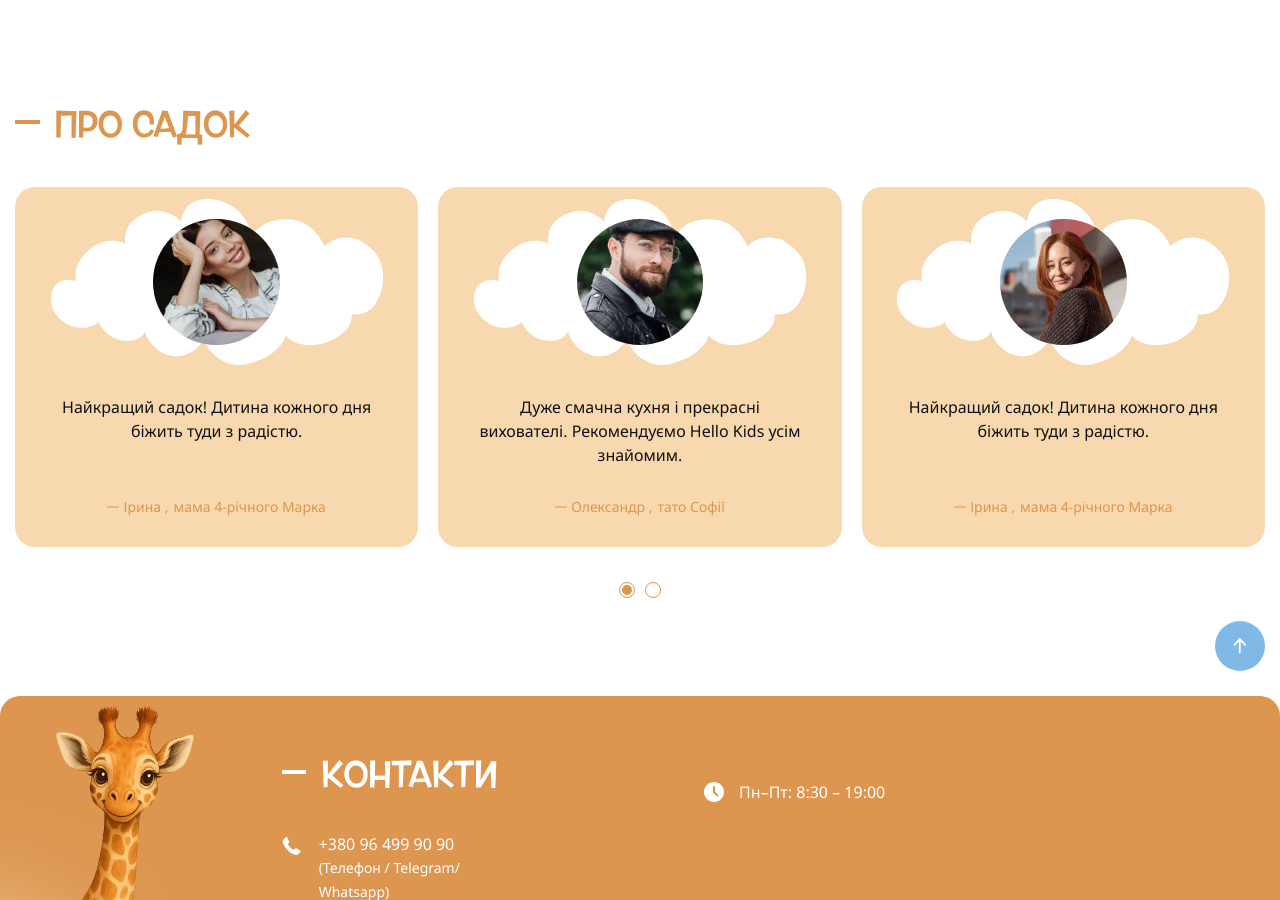
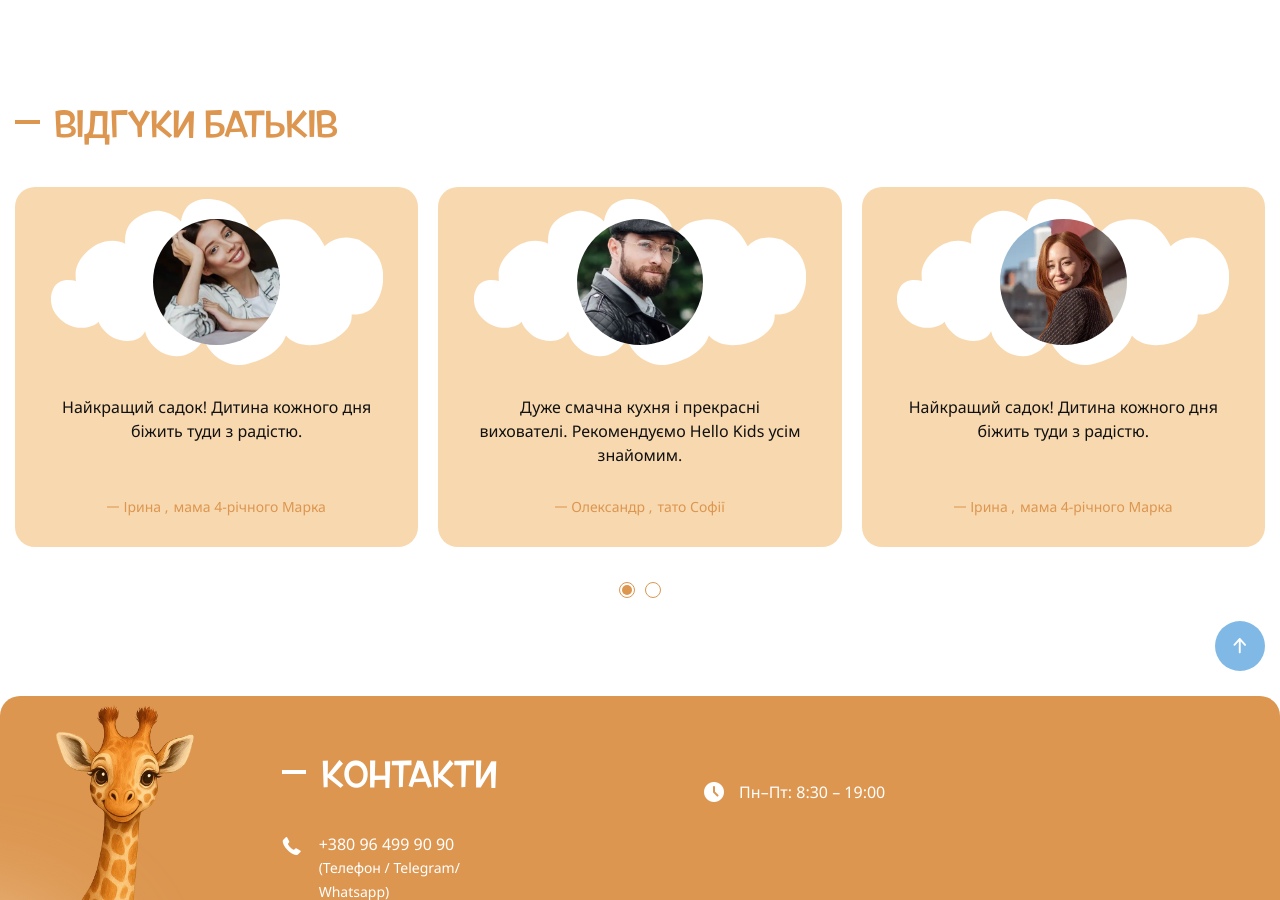
Before and after one commit to AlberUA/Teplo_kids_preview, a plain HTML site: page index.html in a window 1280 px wide. Shown: the part 5868-6768 px from the top of the page. Drawn offline with Linux system fonts and the light colour scheme.

Commit message:
Update index.html

```diff
--- a/index.html
+++ b/index.html
@@ -741,7 +741,7 @@
 				<section class="page__reviews reviews">
 					<div class="reviews__container">
 						<div data-fls-titleblock="" class="reviews__title titleblock">
-							<h2 class="titleblock__value">Про садок</h2>
+							<h2 class="titleblock__value">Відгуки батьків</h2>
 						</div>
 						<div data-fls-slider="" class="reviews__slider slider-reviews swiper">
 							<div class="slider-reviews__wrapper swiper-wrapper">
```
